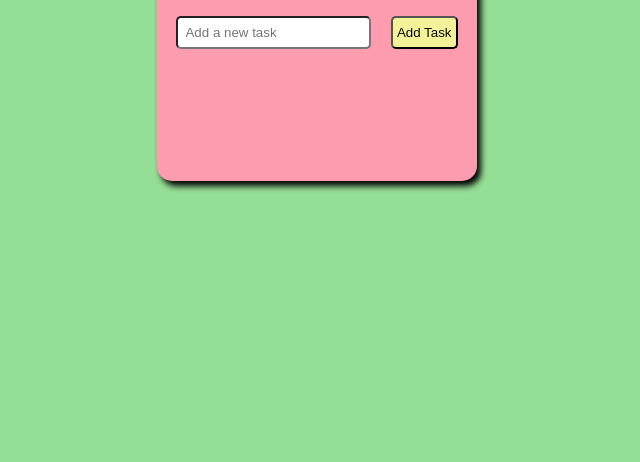
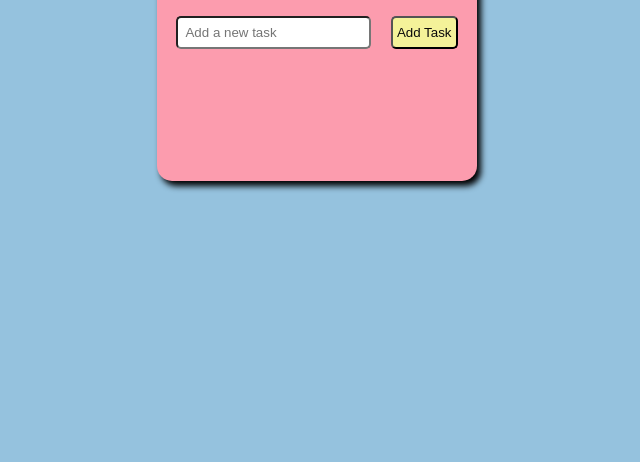
Before and after one commit to coder-Yash886/To-Do-list, a plain HTML site: page index.html in a window 1280 px wide. Shown: the part 338-800 px from the top of the page, without its empty margins (323-963 px from the left). Drawn offline with Linux system fonts and the light colour scheme.

Commit message:
Updated CSS styles

```diff
--- a/style.css
+++ b/style.css
@@ -5,7 +5,7 @@ body {
     justify-content: center;
     align-items: center;
     height: 100vh;
-    background-color: rgb(149, 222, 149);
+    background-color: rgb(149, 194, 222);
 }
 .container{
     border: none;
```
